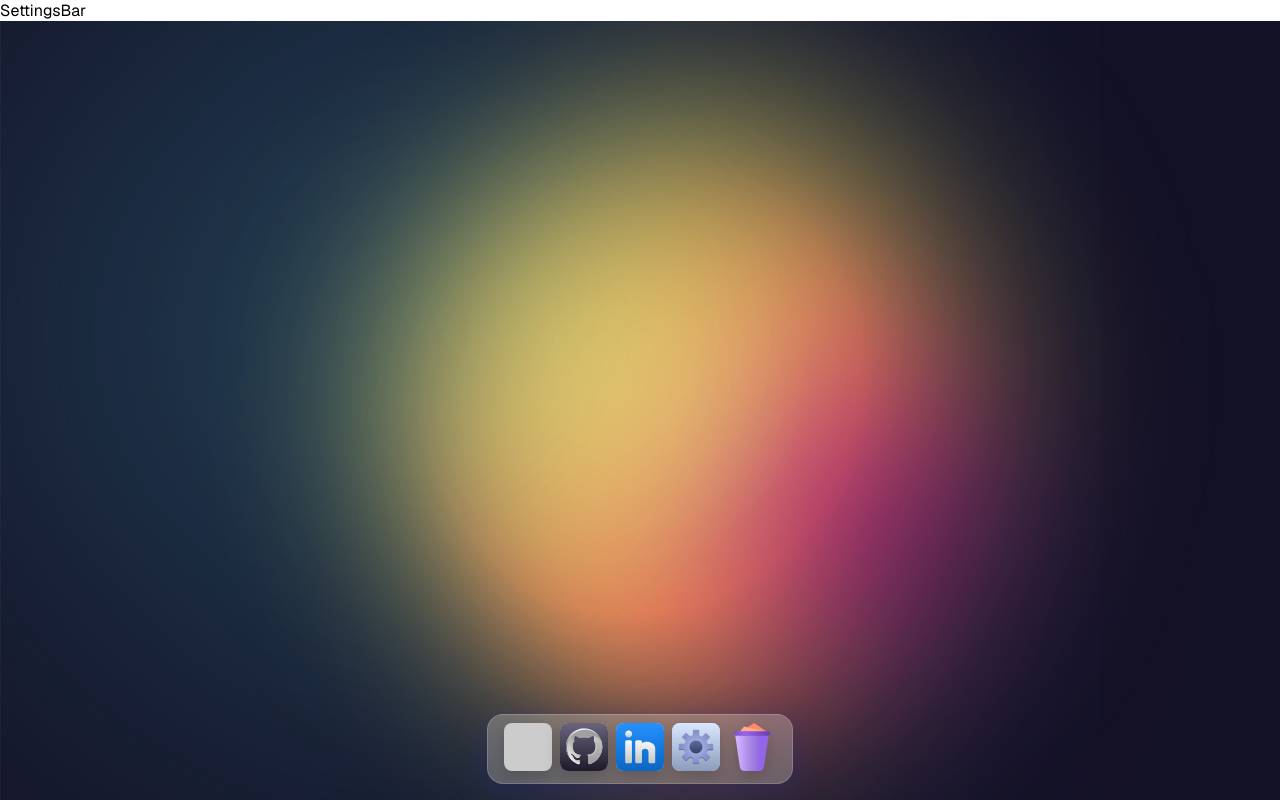
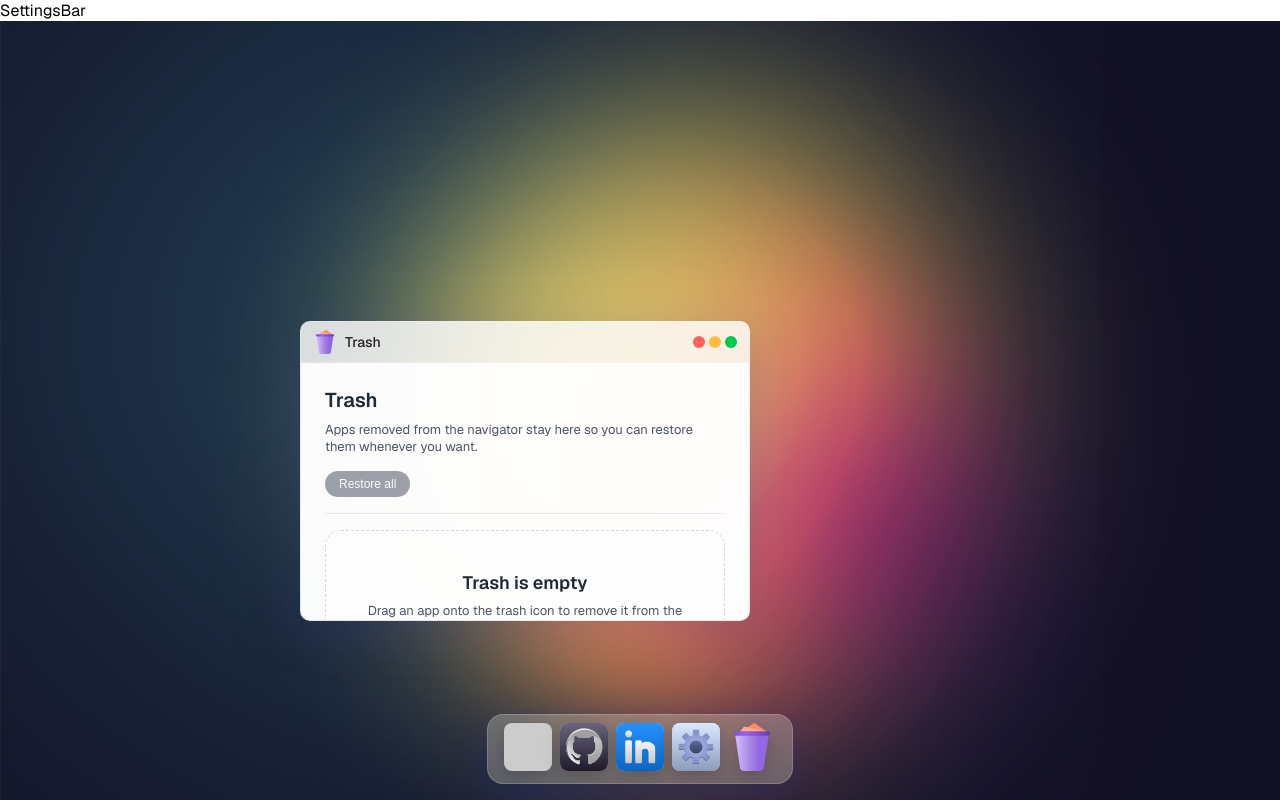
Before and after one commit to RicardoSXAV/ricardosantos.dev, a Next.js app: page / in a window 1280 px wide. Both pictures are taken after a click on the button 752 px from the left and 747 px from the top of the page. Built offline with nearby package versions, Linux system fonts and the light colour scheme.

Commit message:
feat: start implementing trash functionality

```diff
--- a/messages/en.json
+++ b/messages/en.json
@@ -28,5 +28,13 @@
     "navigationTop": "Top",
     "navigationLeft": "Left",
     "navigationRight": "Right"
+  },
+  "trash": {
+    "title": "Trash",
+    "description": "Apps removed from the navigator stay here so you can restore them whenever you want.",
+    "emptyTitle": "Trash is empty",
+    "emptyDescription": "Drag an app onto the trash icon to remove it from the navigator.",
+    "restore": "Restore",
+    "restoreAll": "Restore all"
   }
 }
--- a/messages/pt.json
+++ b/messages/pt.json
@@ -28,5 +28,13 @@
     "navigationTop": "Superior",
     "navigationLeft": "Esquerda",
     "navigationRight": "Direita"
+  },
+  "trash": {
+    "title": "Lixeira",
+    "description": "Os apps removidos do navegador ficam aqui para você restaurá-los quando quiser.",
+    "emptyTitle": "Lixeira vazia",
+    "emptyDescription": "Arraste um app para o ícone da lixeira para removê-lo do navegador.",
+    "restore": "Restaurar",
+    "restoreAll": "Restaurar todos"
   }
 }
--- a/src/app/(main)/components/AppNavigator/index.tsx
+++ b/src/app/(main)/components/AppNavigator/index.tsx
@@ -7,7 +7,16 @@ import { useDesktopStore } from "@/stores/desktop.store";
 import appIcons from "@/assets/icons/apps";
 
 export default function AppNavigator() {
-  const { navApps, setNavApps, windows, setWindows, setActiveWindowId, navigatorOrientation } = useDesktopStore();
+  const {
+    navApps,
+    trashedApps,
+    setNavApps,
+    setTrashedApps,
+    windows,
+    setWindows,
+    setActiveWindowId,
+    navigatorOrientation
+  } = useDesktopStore();
   const trashRef = useRef<HTMLDivElement>(null);
   const [draggedItemNearTrash, setDraggedItemNearTrash] = useState<string | null>(null);
   const [draggingItemId, setDraggingItemId] = useState<string | null>(null);
@@ -27,7 +36,17 @@ export default function AppNavigator() {
 
   const handleDragEnd = (id: string, info: PanInfo) => {
     if (isNearTrash(info.point)) {
+      const removedApp = navApps.find((app) => app.id === id);
       setNavApps(navApps.filter((app) => app.id !== id));
+
+      if (removedApp) {
+        const updatedTrashedApps = [
+          ...trashedApps.filter((app) => app.id !== removedApp.id),
+          removedApp,
+        ];
+        setTrashedApps(updatedTrashedApps);
+      }
+
       const audio = new Audio("/sounds/trash-sound.mp3");
       audio.play();
     }
@@ -35,12 +54,17 @@ export default function AppNavigator() {
     setDraggingItemId(null);
   };
 
-  const handleAppClick = (id: string) => {
-    const minimizedWindow = windows.find(w => w.appId === id && w.minimized);
+  const getNextZIndex = () => Math.max(0, ...windows.map((w) => w.zIndex)) + 1;
 
-    if (minimizedWindow && !draggingItemId) {
-      const updatedWindows = windows.map(w =>
-        w.appId === id ? { ...w, minimized: false, zIndex: Math.max(0, ...windows.map(w => w.zIndex)) + 1 } : w
+  const openWindow = (id: string) => {
+    const nextZIndex = getNextZIndex();
+    const minimizedWindow = windows.find((w) => w.appId === id && w.minimized);
+
+    if (minimizedWindow) {
+      const updatedWindows = windows.map((w) =>
+        w.appId === id
+          ? { ...w, minimized: false, zIndex: nextZIndex }
+          : w
       );
       setWindows(updatedWindows);
       setActiveWindowId(id);
@@ -52,25 +76,29 @@ export default function AppNavigator() {
         appId: id,
         position: { x: 300, y: 300 },
         size: { width: 450, height: 300 },
-        zIndex: Math.max(0, ...windows.map(w => w.zIndex)) + 1
+        zIndex: nextZIndex,
       };
       setWindows([...windows, newWindow]);
+      setActiveWindowId(id);
+      return;
+    }
 
-      setActiveWindowId(id);
-    } else {
-      const existingWindow = windows.find(w => w.appId === id);
-      if (existingWindow) {
-        const updatedWindows = windows.map(w => ({
-          ...w,
-          zIndex: w.appId === id ?
-            Math.max(0, ...windows.map(w => w.zIndex)) + 1 :
-            w.zIndex
-        }));
-        setWindows(updatedWindows);
+    const updatedWindows = windows.map((w) => ({
+      ...w,
+      zIndex: w.appId === id ? nextZIndex : w.zIndex,
+    }));
+    setWindows(updatedWindows);
+    setActiveWindowId(id);
+  };
 
-        setActiveWindowId(id);
-      }
-    }
+  const handleAppClick = (id: string) => {
+    if (draggingItemId) return;
+    openWindow(id);
+  };
+
+  const handleTrashClick = () => {
+    if (draggingItemId) return;
+    openWindow("trash");
   };
 
   const isVertical = navigatorOrientation === 'left' || navigatorOrientation === 'right';
@@ -141,8 +169,18 @@ export default function AppNavigator() {
       <motion.div
         ref={trashRef}
         className="app-item trash"
+        data-app-id="trash"
+        role="button"
+        tabIndex={0}
         whileHover={{ scale: 1.05 }}
         animate={{ opacity: 1 }}
+        onClick={handleTrashClick}
+        onKeyDown={(event) => {
+          if (event.key === "Enter" || event.key === " ") {
+            event.preventDefault();
+            handleTrashClick();
+          }
+        }}
       >
         <Image src={appIcons.trash} className="app-icon" alt="Trash" fill />
       </motion.div>
--- a/src/components/Window/components/WindowContent.tsx
+++ b/src/components/Window/components/WindowContent.tsx
@@ -1,4 +1,5 @@
 import SettingsContent from "../contents/SettingsContent";
+import TrashContent from "../contents/TrashContent";
 
 interface WindowContentProps {
   appId: string;
@@ -7,6 +8,7 @@ interface WindowContentProps {
 
 const contentMap: Record<string, React.ReactNode> = {
   settings: <SettingsContent />,
+  trash: <TrashContent />,
 };
 
 export default function WindowContent({ appId, children }: WindowContentProps) {
--- a/src/components/Window/components/WindowHeader.tsx
+++ b/src/components/Window/components/WindowHeader.tsx
@@ -2,6 +2,7 @@ import Image from "next/image";
 import { useDragControls } from "framer-motion";
 import appIcons from "@/assets/icons/apps";
 import { useDesktopStore } from "@/stores/desktop.store";
+import { STATIC_APP_NAMES } from "@/stores/data/desktop.data";
 
 interface WindowHeaderProps {
   appId: string;
@@ -20,7 +21,9 @@ export default function WindowHeader({
   onMaximize,
 }: WindowHeaderProps) {
   const { navApps } = useDesktopStore();
-  const appName = navApps.find((app) => app.id === appId)?.name;
+  const appName =
+    navApps.find((app) => app.id === appId)?.name ||
+    STATIC_APP_NAMES[appId] || 'Unknown';
 
   return (
     <div
--- /dev/null
+++ b/src/components/Window/contents/TrashContent/index.styles.scss
@@ -0,0 +1,148 @@
+.trash-content {
+  display: flex;
+  flex-direction: column;
+  height: 100%;
+  padding: 24px;
+  background: rgba(255, 255, 255, 0.9);
+  color: #1f2933;
+  gap: 16px;
+}
+
+.trash-header {
+  display: flex;
+  flex-direction: column;
+  gap: 8px;
+  border-bottom: 1px solid rgba(0, 0, 0, 0.08);
+  padding-bottom: 16px;
+
+  .trash-title {
+    margin: 0;
+    font-size: 20px;
+    font-weight: 600;
+  }
+
+  .trash-description {
+    margin: 0;
+    color: #4b5563;
+    font-size: 13px;
+  }
+
+  .restore-all {
+    align-self: flex-start;
+    margin-top: 8px;
+    padding: 6px 14px;
+    border: none;
+    border-radius: 999px;
+    background: #0f172a;
+    color: #ffffff;
+    font-size: 12px;
+    font-weight: 500;
+    cursor: pointer;
+    transition: opacity 0.2s ease, transform 0.2s ease;
+
+    &:disabled {
+      opacity: 0.4;
+      cursor: not-allowed;
+    }
+
+    &:not(:disabled):hover {
+      opacity: 0.9;
+      transform: translateY(-1px);
+    }
+  }
+}
+
+.trashed-app-list {
+  list-style: none;
+  margin: 0;
+  padding: 0;
+  display: flex;
+  flex-direction: column;
+  gap: 12px;
+  overflow-y: auto;
+}
+
+.trashed-app-item {
+  display: flex;
+  align-items: center;
+  justify-content: space-between;
+  padding: 12px 16px;
+  background: rgba(255, 255, 255, 0.8);
+  border: 1px solid rgba(0, 0, 0, 0.08);
+  border-radius: 12px;
+  gap: 12px;
+}
+
+.app-info {
+  display: flex;
+  align-items: center;
+  gap: 12px;
+
+  .app-icon {
+    width: 32px;
+    height: 32px;
+    border-radius: 8px;
+    object-fit: cover;
+
+    &.placeholder {
+      display: flex;
+      align-items: center;
+      justify-content: center;
+      background: rgba(15, 23, 42, 0.08);
+      color: #374151;
+      font-weight: 600;
+      font-size: 14px;
+    }
+  }
+
+  .app-name {
+    font-size: 14px;
+    font-weight: 500;
+    color: #111827;
+  }
+}
+
+.restore-button {
+  padding: 6px 12px;
+  border: 1px solid rgba(15, 23, 42, 0.2);
+  border-radius: 8px;
+  background: transparent;
+  color: #0f172a;
+  font-size: 12px;
+  font-weight: 500;
+  cursor: pointer;
+  transition: background 0.2s ease, color 0.2s ease, border-color 0.2s ease;
+
+  &:hover {
+    background: #0f172a;
+    color: #ffffff;
+    border-color: #0f172a;
+  }
+}
+
+.trash-empty-state {
+  flex: 1;
+  display: flex;
+  flex-direction: column;
+  align-items: center;
+  justify-content: center;
+  text-align: center;
+  padding: 40px 24px;
+  border: 1px dashed rgba(0, 0, 0, 0.15);
+  border-radius: 16px;
+  background: rgba(255, 255, 255, 0.6);
+  color: #4b5563;
+  gap: 8px;
+
+  .empty-title {
+    margin: 0;
+    font-size: 18px;
+    font-weight: 600;
+    color: #1f2933;
+  }
+
+  .empty-description {
+    margin: 0;
+    font-size: 13px;
+  }
+}
--- /dev/null
+++ b/src/components/Window/contents/TrashContent/index.tsx
@@ -0,0 +1,106 @@
+"use client";
+
+import Image from "next/image";
+
+import "./index.styles.scss";
+
+import appIcons from "@/assets/icons/apps";
+import { T } from "@/hooks/useTranslation";
+import { useDesktopStore } from "@/stores/desktop.store";
+
+export default function TrashContent() {
+  const {
+    trashedApps,
+    navApps,
+    setNavApps,
+    setTrashedApps,
+  } = useDesktopStore();
+
+  const hasTrashedApps = trashedApps.length > 0;
+
+  const handleRestore = (appId: string) => {
+    const appToRestore = trashedApps.find((app) => app.id === appId);
+    if (!appToRestore) return;
+
+    if (!navApps.some((app) => app.id === appId)) {
+      setNavApps([...navApps, appToRestore]);
+    }
+
+    setTrashedApps(trashedApps.filter((app) => app.id !== appId));
+  };
+
+  const handleRestoreAll = () => {
+    if (!trashedApps.length) return;
+
+    const appsToRestore = trashedApps.filter(
+      (app) => !navApps.some((navApp) => navApp.id === app.id)
+    );
+
+    if (appsToRestore.length) {
+      setNavApps([...navApps, ...appsToRestore]);
+    }
+
+    setTrashedApps([]);
+  };
+
+  return (
+    <div className="trash-content">
+      <div className="trash-header">
+        <T k="trash.title" as="h2" className="trash-title" />
+        <T k="trash.description" as="p" className="trash-description" />
+        <button
+          type="button"
+          className="restore-all"
+          onClick={handleRestoreAll}
+          disabled={!hasTrashedApps}
+        >
+          <T k="trash.restoreAll" as="span" />
+        </button>
+      </div>
+
+      {hasTrashedApps ? (
+        <ul className="trashed-app-list">
+          {trashedApps.map((app) => {
+            const icon = appIcons[app.id as keyof typeof appIcons];
+            return (
+              <li key={app.id} className="trashed-app-item">
+                <div className="app-info">
+                  {icon ? (
+                    <Image
+                      src={icon}
+                      alt={app.name}
+                      width={32}
+                      height={32}
+                      className="app-icon"
+                    />
+                  ) : (
+                    <div className="app-icon placeholder">
+                      {app.name.charAt(0).toUpperCase()}
+                    </div>
+                  )}
+                  <span className="app-name">{app.name}</span>
+                </div>
+                <button
+                  type="button"
+                  className="restore-button"
+                  onClick={() => handleRestore(app.id)}
+                >
+                  <T k="trash.restore" as="span" />
+                </button>
+              </li>
+            );
+          })}
+        </ul>
+      ) : (
+        <div className="trash-empty-state">
+          <T k="trash.emptyTitle" as="h3" className="empty-title" />
+          <T
+            k="trash.emptyDescription"
+            as="p"
+            className="empty-description"
+          />
+        </div>
+      )}
+    </div>
+  );
+}
--- a/src/stores/data/desktop.data.ts
+++ b/src/stores/data/desktop.data.ts
@@ -6,3 +6,7 @@ export const DEFAULT_NAV_APPS: DesktopApp[] = [
   { id: 'linkedin', name: 'LinkedIn' },
   { id: 'settings', name: 'Settings' },
 ];
+
+export const STATIC_APP_NAMES: Record<string, string> = {
+  trash: "Trash",
+};
--- a/src/stores/desktop.store.ts
+++ b/src/stores/desktop.store.ts
@@ -7,11 +7,13 @@ export type NavigatorOrientation = 'bottom' | 'top' | 'left' | 'right';
 
 interface DesktopStore {
   navApps: DesktopApp[];
+  trashedApps: DesktopApp[];
   windows: DesktopWindow[];
   activeWindowId: string | null;
   navigatorOrientation: NavigatorOrientation;
 
   setNavApps: (navApps: DesktopApp[]) => void;
+  setTrashedApps: (trashedApps: DesktopApp[]) => void;
   setWindows: (windows: DesktopWindow[]) => void;
   setActiveWindowId: (id: string | null) => void;
   setNavigatorOrientation: (orientation: NavigatorOrientation) => void;
@@ -19,12 +21,14 @@ interface DesktopStore {
 
 export const useDesktopStore = create<DesktopStore>((set) => ({
   navApps: DEFAULT_NAV_APPS,
+  trashedApps: [],
   windows: [],
   activeWindowId: null,
   navigatorOrientation: 'bottom',
 
   setWindows: (windows: DesktopWindow[]) => set({ windows }),
   setNavApps: (navApps: DesktopApp[]) => set({ navApps }),
+  setTrashedApps: (trashedApps: DesktopApp[]) => set({ trashedApps }),
   setActiveWindowId: (activeWindowId: string | null) => set({ activeWindowId }),
   setNavigatorOrientation: (navigatorOrientation: NavigatorOrientation) => set({ navigatorOrientation }),
 }));
```
